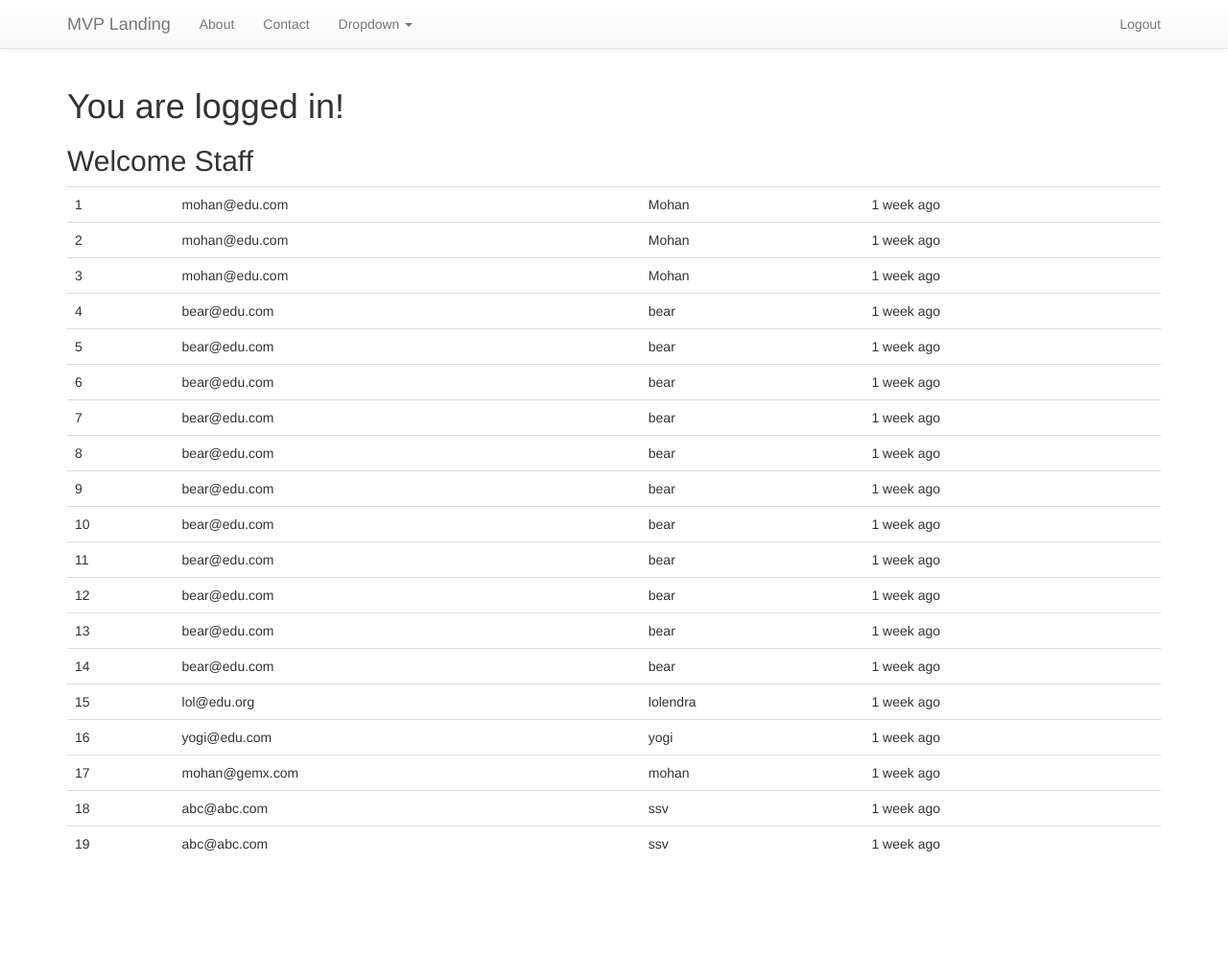
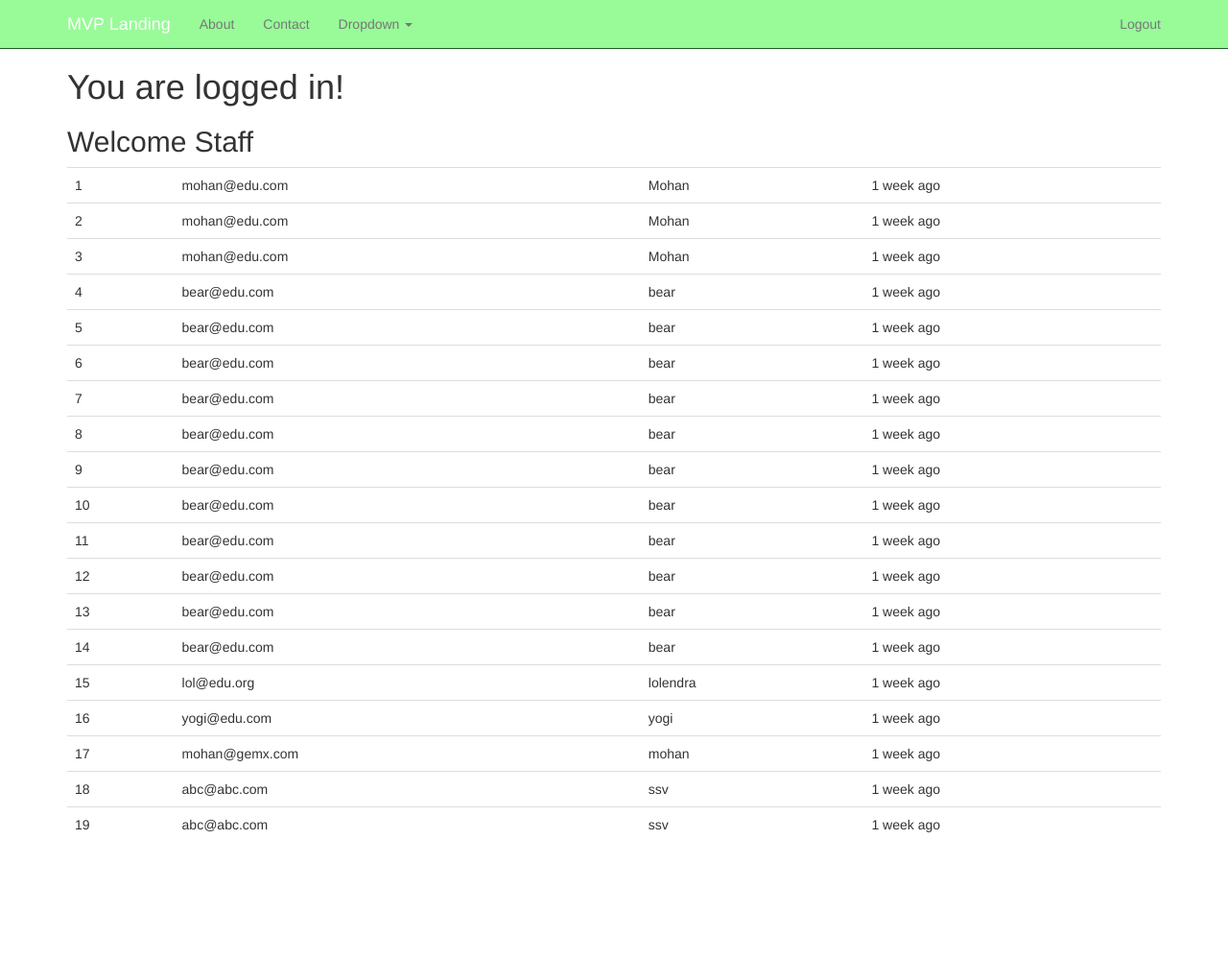
Before and after one commit to yogesh-/landing_page, a Django app: page / in a window 1280 px wide. Shown: the whole page at 96% size. Before the commit the page ends 887 px from the top, so only its background shows below. Run offline with Django 3.2, Linux system fonts and the light colour scheme; a user stored in the database is signed in; data comes from the database, SQL or seed files in the repository; both versions use the stored data as it was after the commit; some libraries are stand-ins or nearby versions.

Commit message:
Front end done

```diff
--- a/src/static_in_pro/our_static/css/navbar-static-top.css
+++ b/src/static_in_pro/our_static/css/navbar-static-top.css
@@ -1,9 +1,33 @@
 body {
-  min-height: 2000px;
+  min-height: 1000px;
 }
 
 .navbar-static-top {
-  margin-bottom: 250px;
-  background-color: #A22222;
+  margin-bottom: 0px;
+  background-color: #98FB98;
+  border-color: #1A5F23;
+}
 
+.navbar-default .navbar-brand {
+  color: #FFF;
 }
+
+.navbar-default .navbar-brand:hover {
+  color: #777;
+}
+
+.navbar-default .navbar-nav>li>a:hover {
+  color: #999;
+}
+
+.navbar-default .navbar-toggle {
+ border-color: transparent !important;
+}
+
+.navbar-toggle:hover {
+	background-color: #1A5F23 !important;
+}
+
+.navbar-toggle {
+	background-color: #0E3D14 !important;
+}
--- a/src/templates/about.html
+++ b/src/templates/about.html
@@ -4,7 +4,7 @@
 <div class ='row'>
 <div class='col-sm-6 col-sm-offset-3'>
 	<h1>About Us</h1>
-<p>This is all about us only</p>
+<p>Programmers / devlopers who just happen to use Python.</p>
 </div>
 </div>
 
--- a/src/templates/base.html
+++ b/src/templates/base.html
@@ -1,4 +1,5 @@
-{%load staticfiles%}
+{% load staticfiles %}
+
 <!DOCTYPE html>
 <html lang="en">
   <head>
@@ -10,57 +11,37 @@
     <meta name="author" content="">
     <link rel="icon" href="../../favicon.ico">
 
-    <title>{% block head_title %}{% endblock %} MVP Landing</title>
+    <title>{% block head_title %}MVP Landing{% endblock %}</title>
 
-    <!-- Bootstrap core CSS -->
-    <!-- <link href="../../dist/css/bootstrap.min.css" rel="stylesheet"> -->
-    <link href="{% static 'css/bootstrap.min.css'%}" rel="stylesheet">
+    {% include 'head_css.html' %}
 
-    <!-- Custom styles for this template -->
-    <!-- <link href="navbar-static-top.css" rel="stylesheet"> -->
-    <link href="{% static 'navbar-static-top.css'%}" rel="stylesheet">
+      <style>
+      {% block style %}{% endblock %}
+      </style>
 
-    <!-- Just for debugging purposes. Don't actually copy these 2 lines! -->
-    <!--[if lt IE 9]><script src="../../assets/js/ie8-responsive-file-warning.js"></script><![endif]
-    <script src="../../assets/js/ie-emulation-modes-warning.js"></script>-->
 
-    <!-- HTML5 shim and Respond.js for IE8 support of HTML5 elements and media queries -->
-    <!--[if lt IE 9]>
-      <script src="https://oss.maxcdn.com/html5shiv/3.7.2/html5shiv.min.js"></script>
-      <script src="https://oss.maxcdn.com/respond/1.4.2/respond.min.js"></script>
-    <![endif]-->
-  <!-- Latest compiled and minified CSS -->
-<link rel="stylesheet" href="https://maxcdn.bootstrapcdn.com/bootstrap/3.3.5/css/bootstrap.min.css" integrity="sha512-dTfge/zgoMYpP7QbHy4gWMEGsbsdZeCXz7irItjcC3sPUFtf0kuFbDz/ixG7ArTxmDjLXDmezHubeNikyKGVyQ==" crossorigin="anonymous">
 
-<!-- Optional theme -->
-<link rel="stylesheet" href="https://maxcdn.bootstrapcdn.com/bootstrap/3.3.5/css/bootstrap-theme.min.css" integrity="sha384-aUGj/X2zp5rLCbBxumKTCw2Z50WgIr1vs/PFN4praOTvYXWlVyh2UtNUU0KAUhAX" crossorigin="anonymous">
-
-<!-- Latest compiled and minified JavaScript -->
-<script src="https://maxcdn.bootstrapcdn.com/bootstrap/3.3.5/js/bootstrap.min.js" integrity="sha512-K1qjQ+NcF2TYO/eI3M6v8EiNYZfA95pQumfvcVrTHtwQVDG+aHRqLi/ETn2uB+1JqwYqVG3LIvdm9lj6imS/pQ==" crossorigin="anonymous"></script>
   </head>
 
   <body>
+  {% include 'navbar.html' %}
 
-    <!-- Static navbar -->
-    {% include 'navbar.html' %}
-    {% block jumbotron %}
-      {% endblock %}
+{% block jumbotron %}
 
+            {% endblock %}
     <div class="container">
 
-      <!-- Main component for a primary marketing message or call to action -->
-      {% block content %}
-      {% endblock %}
+
+
+            {% block content %}
+
+            {% endblock %}
+
 
     </div> <!-- /container -->
 
+    {% include "javascript.html" %}
 
-    <!-- Bootstrap core JavaScript
-    ================================================== -->
-    <!-- Placed at the end of the document so the pages load faster -->
-    <script src="https://ajax.googleapis.com/ajax/libs/jquery/1.11.3/jquery.min.js"></script>
-    <script src="{% static 'js/bootstrap.min.js'%}"></script>
-    <!-- IE10 viewport hack for Surface/desktop Windows 8 bug -->
-    <script src="{% static 'js/ie10-viewport-bug-workaround.js'%} "></script>
+
   </body>
 </html>
--- a/src/templates/head_css.html
+++ b/src/templates/head_css.html
@@ -7,7 +7,7 @@
     <!-- Custom styles for this template -->
     <!-- <link href="navbar-static-top.css" rel="stylesheet"> -->
     <link href="{% static 'css/navbar-static-top.css' %}" rel="stylesheet">
-     <link href="{% static 'css/custom.css' %}" rel="stylesheet">
+    <link href="{% static 'css/custom.css' %}" rel="stylesheet">
 
     <!-- Just for debugging purposes. Don't actually copy these 2 lines! -->
     <!--[if lt IE 9]><script src="../../assets/js/ie8-responsive-file-warning.js"></script><![endif]
--- a/src/templates/home.html
+++ b/src/templates/home.html
@@ -9,9 +9,10 @@
 {% block style %}
 .navbar-static-top {
   margin-bottom: 0px !important;
+
 }
 .jumbotron {
-  background-color:#0E3D14;
+  background-color:#48D1CC;
   color: #FFF;
 }
 {% endblock %}
@@ -26,14 +27,15 @@
  <div class="container">
   <div class="row">
     <div class='col-sm-6'>
-    <h1>Try Django 1.8</h1>
-    <p>The MVP Landing project is designed to get your project started. The goal is to help you launch as soon as possible with the least amount of investment using time or money. Join Us today.</p>
+    <h1>Python Blog</h1>
+    <p>Subscribe to our newsletter to receive daily/weekly updates about Python and related technologies.</p>
+    <p>Stay Updated and Move Ahead.</p>
     <p>
     <a class="btn btn-lg btn-primary" href="" role="button">Join Us &raquo;</a>
     </p>
     </div>
     <div class='col-sm-6' >
-      <iframe width="560" height="315" src="https://www.youtube.com/embed/2uLYO1LUf6Q" frameborder="0" allowfullscreen></iframe>
+      <iframe width="525" height="300" src="http://www.everycrave.com/media/images/portfolio/5.jpg" frameborder="0" allowfullscreen></iframe>
 
     </div>
     </div>
@@ -79,7 +81,7 @@
 
   <div class='col-sm-3'>
 <p class='lead text-align-center'>Django &amp; Bootstrap</p>
-      <img src='{% static "img/marketing1.jpg" %}' class='img-responsive' />
+      <img src='{% static "img/bootstrap1.jpg" %}' class='img-responsive' />
 </div>
 
 <div class='col-sm-3'>
--- /dev/null
+++ b/src/templates/javascript.html
@@ -0,0 +1,8 @@
+{% load staticfiles %}
+<!-- Bootstrap core JavaScript
+    ================================================== -->
+    <!-- Placed at the end of the document so the pages load faster -->
+    <script src="https://ajax.googleapis.com/ajax/libs/jquery/1.11.2/jquery.min.js"></script>
+    <script src="{% static 'js/bootstrap.min.js' %}"></script>
+    <!-- IE10 viewport hack for Surface/desktop Windows 8 bug -->
+    <script src="{% static 'js/ie10-viewport-bug-workaround.js' %}"></script>
--- a/src/templates/navbar.html
+++ b/src/templates/navbar.html
@@ -1,3 +1,5 @@
+
+{% load staticfiles %}
 <nav class="navbar navbar-default navbar-static-top">
       <div class="container">
         <div class="navbar-header">
```
Also changed, not shown: src/db.sqlite3, src/static_in_pro/our_static/img/bootstrap1.jpg (added).
